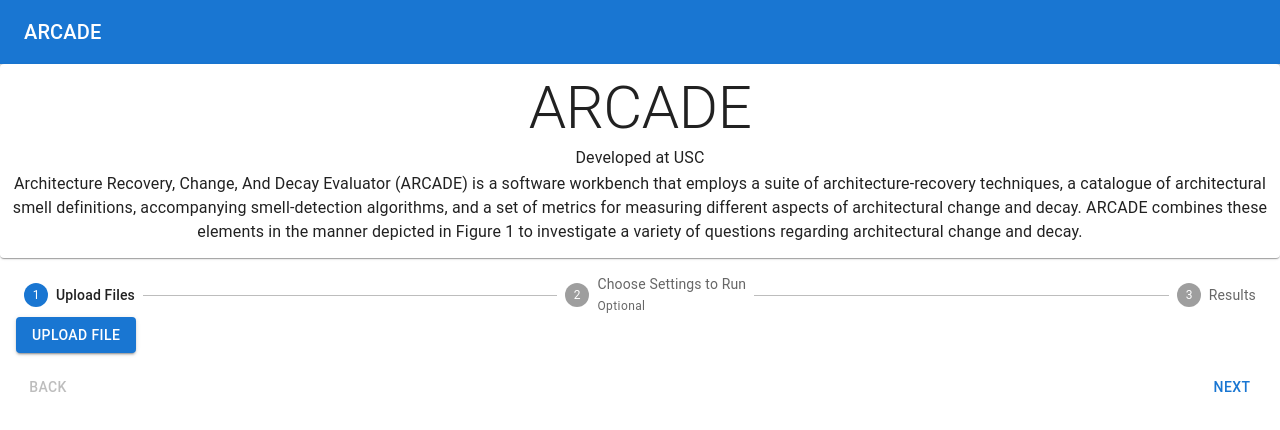
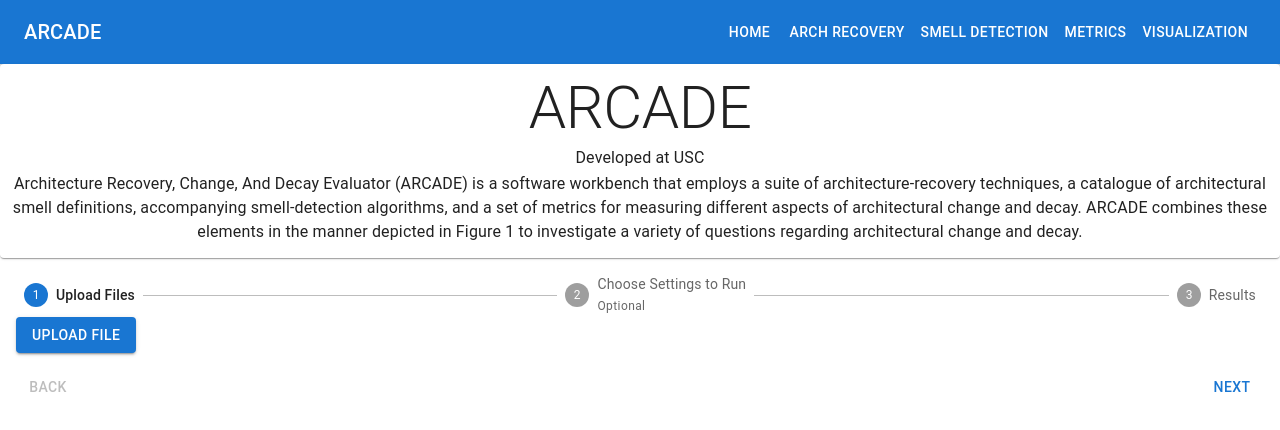
Before and after one commit to usc-softarch/arcade-frontend, a React (Create React App) app: page / in a window 1280 px wide. Shown: the top 430 px of the page. Built offline with nearby package versions, Linux system fonts and the light colour scheme.

Commit message:
navbar update

```diff
--- a/src/ArcadeBar.js
+++ b/src/ArcadeBar.js
@@ -1,4 +1,5 @@
 import {AppBar, Box, Toolbar, Typography} from "@mui/material";
+import Button from "@mui/material/Button";
 
 function ArcadeBar() {
     return (
@@ -8,6 +9,11 @@
                     <Typography variant="h6" component="div" sx={{ flexGrow: 1 }}>
                         ARCADE
                     </Typography>
+                    <Button color="inherit">Home</Button>
+                    <Button color="inherit">Arch Recovery</Button>
+                    <Button color="inherit">Smell Detection</Button>
+                    <Button color="inherit">Metrics</Button>
+                    <Button color="inherit">Visualization</Button>
                 </Toolbar>
             </AppBar>
         </Box>
```
